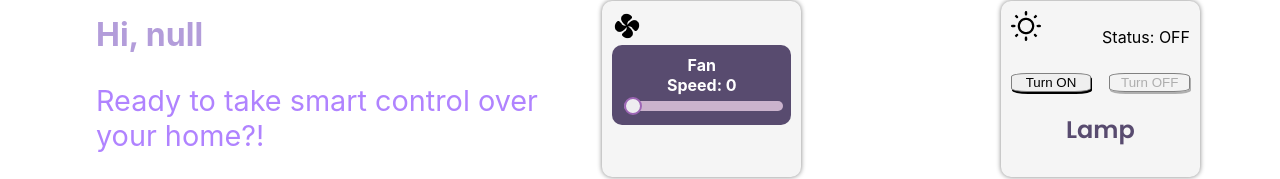
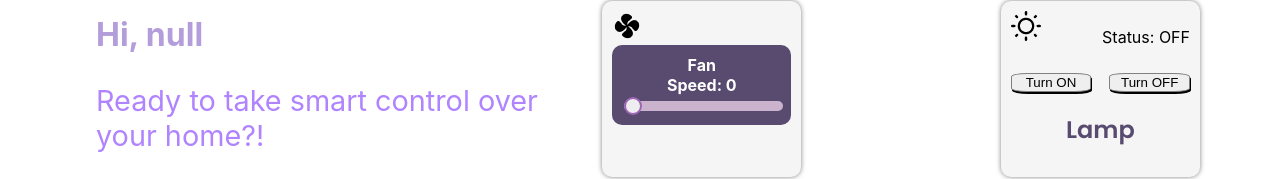
Before and after one commit to AlabiDominion/react-iot-system, a React (Create React App) app: page /DesktopDashboard in a window 1280 px wide. Shown: the part 549-728 px from the top of the page. Built offline with nearby package versions, Linux system fonts and the light colour scheme; no server answers.

Commit message:
made both buttons active

```diff
--- a/src/components/SwitchLight.jsx
+++ b/src/components/SwitchLight.jsx
@@ -22,35 +22,24 @@ const SwitchLight = () => {
     return () => clearInterval(interval);
   }, []);
 
-  // Function to turn the light ON
-  const handleLightOn = async () => {
+  // Function to update light status
+  const updateLightStatus = async (status, message) => {
     try {
+      // Update UI immediately
+      setIsOn(status === 1);
+
       const res = await fetch(`${API_BASE_URL}/control-device`, {
         method: "POST",
         headers: { "Content-Type": "application/json" },
-        body: JSON.stringify({ device_id: 1, type: "light", status: 1, message: "light_on" })
+        body: JSON.stringify({ device_id: 1, type: "light", status, message }),
       });
-      if (!res.ok) throw new Error("Failed to turn on light");
-      setIsOn(true);
+
+      if (!res.ok) throw new Error(`Failed to turn ${status ? "on" : "off"} light`);
+
+      // Optional: Fetch latest status after a delay to ensure sync
       setTimeout(fetchLightStatus, 1000);
     } catch (err) {
-      console.error("Error turning on light:", err);
-    }
-  };
-
-  // Function to turn the light OFF
-  const handleLightOff = async () => {
-    try {
-      const res = await fetch(`${API_BASE_URL}/control-device`, {
-        method: "POST",
-        headers: { "Content-Type": "application/json" },
-        body: JSON.stringify({ device_id: 1, type: "light", status: 0, message: "light_off" })
-      });
-      if (!res.ok) throw new Error("Failed to turn off light");
-      setIsOn(false);
-      setTimeout(fetchLightStatus, 1000);
-    } catch (err) {
-      console.error("Error turning off light:", err);
+      console.error(`Error turning ${status ? "on" : "off"} light:`, err);
     }
   };
 
@@ -61,14 +50,13 @@ const SwitchLight = () => {
         <p>Status: {isOn ? "ON" : "OFF"}</p>
       </div>
       <div>
-        <button onClick={handleLightOn} disabled={isOn}>
+        <button onClick={() => updateLightStatus(1, "light_on")}>
           Turn ON
         </button>
-        <button onClick={handleLightOff} disabled={!isOn}>
+        <button onClick={() => updateLightStatus(0, "light_off")}>
           Turn OFF
         </button>
       </div>
-
     </div>
   );
 };
```
